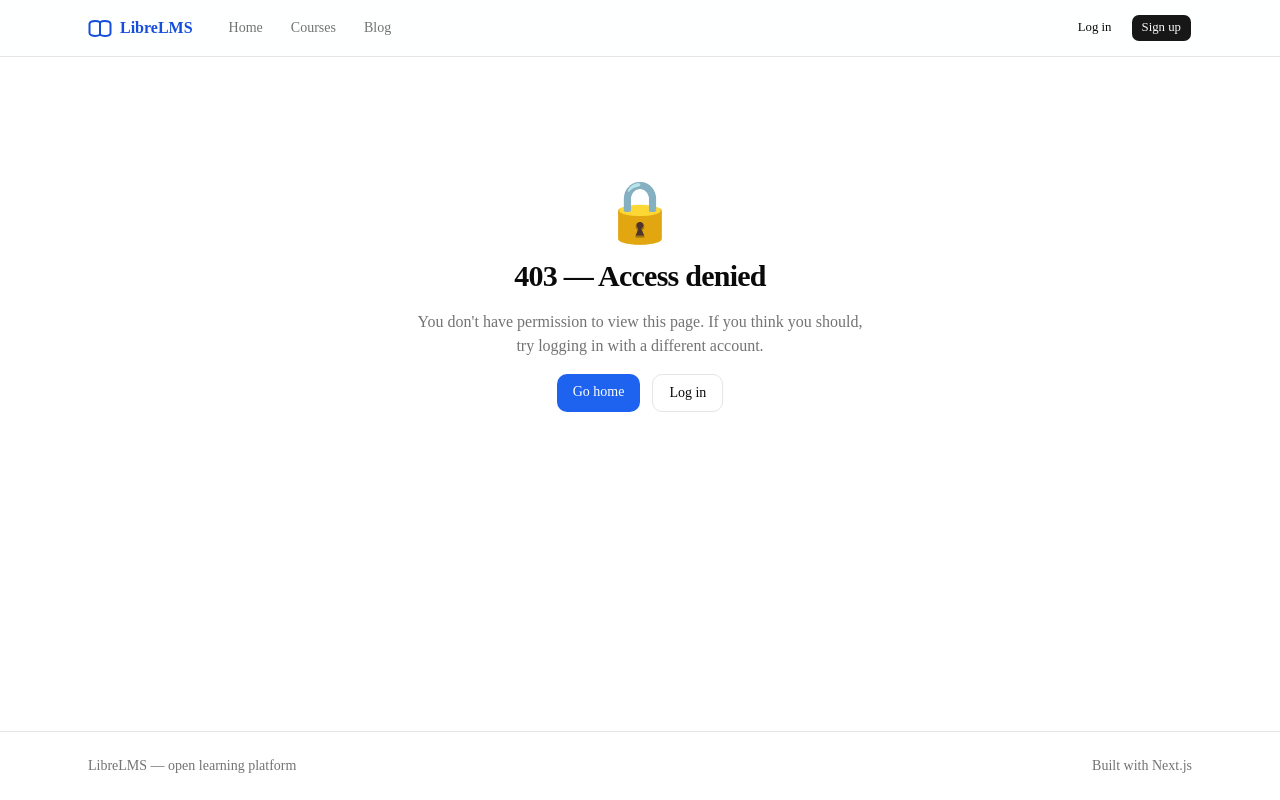
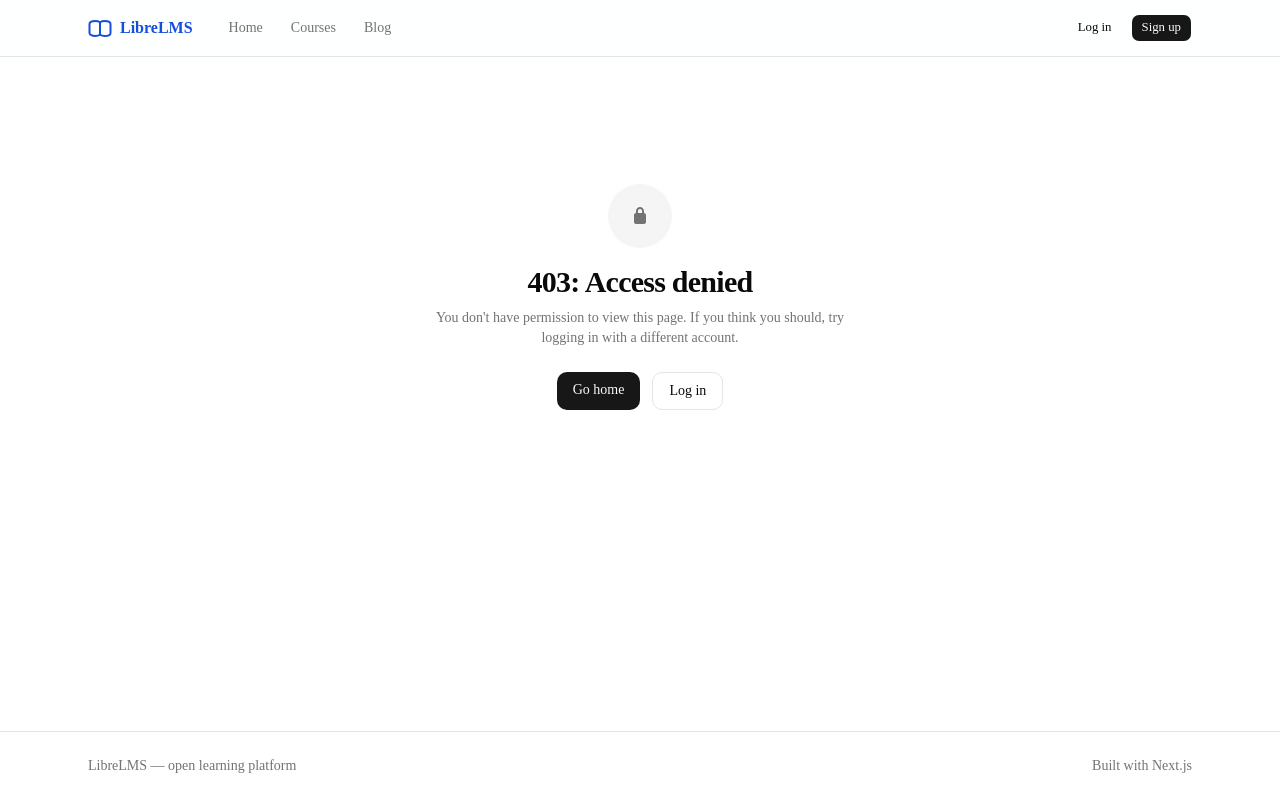
Before and after one commit to saifshahriar/librelms-web, a Next.js app: page /403 in a window 1280 px wide. Built offline with nearby package versions, Linux system fonts and the light colour scheme.

Commit message:
feat: icon-based error pages

```diff
--- a/src/app/403/page.tsx
+++ b/src/app/403/page.tsx
@@ -1,24 +1,33 @@
+import { FontAwesomeIcon } from "@fortawesome/react-fontawesome";
 import Link from "next/link";
+import { faLock } from "@/lib/icons";
 
 export default function ForbiddenPage() {
 	return (
 		<div className="container-page flex min-h-[60vh] flex-col items-center justify-center gap-4 text-center">
-			<div className="text-6xl">🔒</div>
-			<h1 className="text-page-title">403 — Access denied</h1>
-			<p className="max-w-md text-muted-foreground">
-				You don&apos;t have permission to view this page. If you think
-				you should, try logging in with a different account.
-			</p>
-			<div className="flex gap-3">
+			<div className="flex size-16 items-center justify-center rounded-full bg-muted">
+				<FontAwesomeIcon
+					icon={faLock}
+					className="size-7 text-muted-foreground"
+				/>
+			</div>
+			<div className="space-y-2">
+				<h1 className="text-page-title">403: Access denied</h1>
+				<p className="mx-auto max-w-md text-sm text-muted-foreground">
+					You don&apos;t have permission to view this page. If you
+					think you should, try logging in with a different account.
+				</p>
+			</div>
+			<div className="mt-2 flex gap-3">
 				<Link
 					href="/"
-					className="rounded-lg bg-brand-600 px-4 py-2 text-sm font-medium text-white hover:bg-brand-700"
+					className="rounded-lg bg-primary px-4 py-2 text-sm font-medium text-primary-foreground hover:bg-primary/90"
 				>
 					Go home
 				</Link>
 				<Link
 					href="/login"
-					className="rounded-lg border border-border px-4 py-2 text-sm font-medium hover:bg-muted/50"
+					className="rounded-lg border border-input px-4 py-2 text-sm font-medium hover:bg-muted"
 				>
 					Log in
 				</Link>
--- a/src/app/not-found.tsx
+++ b/src/app/not-found.tsx
@@ -1,16 +1,25 @@
+import { FontAwesomeIcon } from "@fortawesome/react-fontawesome";
 import Link from "next/link";
+import { faCompass } from "@/lib/icons";
 
 export default function NotFound() {
 	return (
 		<div className="container-page flex min-h-[60vh] flex-col items-center justify-center gap-4 text-center">
-			<div className="text-6xl">🧭</div>
-			<h1 className="text-page-title">404 — Page not found</h1>
-			<p className="text-muted-foreground">
-				The page you are looking for doesn&apos;t exist.
-			</p>
+			<div className="flex size-16 items-center justify-center rounded-full bg-muted">
+				<FontAwesomeIcon
+					icon={faCompass}
+					className="size-7 text-muted-foreground"
+				/>
+			</div>
+			<div className="space-y-2">
+				<h1 className="text-page-title">404: Page not found</h1>
+				<p className="mx-auto max-w-md text-sm text-muted-foreground">
+					The page you are looking for doesn&apos;t exist.
+				</p>
+			</div>
 			<Link
 				href="/"
-				className="rounded-lg bg-brand-600 px-4 py-2 text-sm font-medium text-white hover:bg-brand-700"
+				className="mt-2 rounded-lg bg-primary px-4 py-2 text-sm font-medium text-primary-foreground hover:bg-primary/90"
 			>
 				Go home
 			</Link>
```
